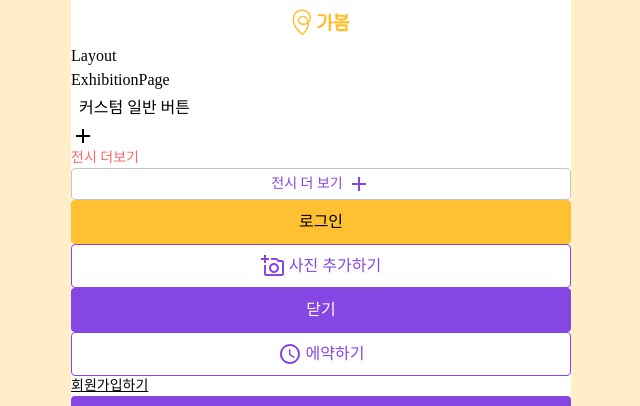
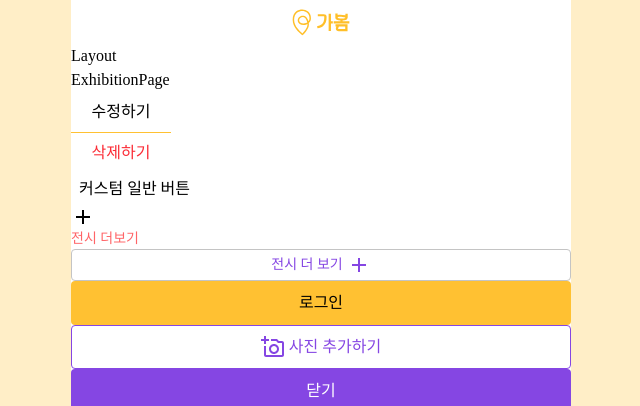
Before and after one commit to hyny-hyuny/gabom-react, a React (Vite) app: page /exhibition in a window 1280 px wide. Shown: the top 406 px of the page, without its empty margins (319-959 px from the left). Built offline with nearby package versions, Linux system fonts and the light colour scheme; a web font is replaced by a local one.

Commit message:
[Design] PopoverMenu 마크업 및 스타일링

```diff
--- /dev/null
+++ b/src/components/molecules/PopoverMenu.tsx
@@ -0,0 +1,47 @@
+import { tm } from '@/utils/tw-merge';
+import Button from '../atoms/Button';
+import LinkButton from '../atoms/LinkButton';
+
+function PopoverMenu() {
+  const popoverList: string[] = ['수정하기', '삭제하기'];
+
+  return (
+    <div className={tm('w-25 bg-green-400')}>
+      <ul className={tm('flex flex-col gap-[1px] bg-primary rounded-2xs')}>
+        {popoverList.map((item, index) => {
+          console.log(item);
+          console.log(item === '삭제하기');
+
+          let list;
+          if (item === '삭제하기') {
+            list = (
+              <Button
+                customClass={tm(`bg-transparent py-custom-3`, 'text-red-500')}
+                label={item}
+              ></Button>
+            );
+          } else {
+            list = (
+              <LinkButton
+                customClass={tm(`bg-transparent py-custom-3 no-underline`)}
+                label={item}
+                pathName=""
+              ></LinkButton>
+            );
+          }
+
+          return (
+            <li
+              key={index}
+              className="flex justify-center items-center bg-white"
+            >
+              {list}
+            </li>
+          );
+        })}
+      </ul>
+    </div>
+  );
+}
+
+export default PopoverMenu;
--- a/src/components/pages/ExhibitionPage.tsx
+++ b/src/components/pages/ExhibitionPage.tsx
@@ -1,12 +1,13 @@
 import Button from '../atoms/Button';
-import LinkButton from '../atoms/LinkButton';
+// import LinkButton from '../atoms/LinkButton';
 import ChipMenu from '../molecules/ChipMenu';
 import ExhibitionList from '../organisms/ExhibitionList';
 import IconAddPhoto from '@/assets/addPhoto.svg?react';
-import IconTime from '@/assets/time.svg?react';
-import IconReview from '@/assets/review.svg?react';
-import IconEdit from '@/assets/edit.svg?react';
+// import IconTime from '@/assets/time.svg?react';
+// import IconReview from '@/assets/review.svg?react';
+// import IconEdit from '@/assets/edit.svg?react';
 import IconPlus from '@/assets/plus.svg?react';
+import PopoverMenu from '../molecules/PopoverMenu';
 
 const categoryList = ['전체', '지역별', '무료전시', '연령대별', '마감임박'];
 const regionList = ['전체', '서울', '강원도', '부산', '타지역'];
@@ -19,6 +20,7 @@ function ExhibitionPage() {
   return (
     <section>
       ExhibitionPage
+      <PopoverMenu />
       <Button
         label="커스텀 일반 버튼"
         customClass="px-2 py-1"
@@ -71,7 +73,7 @@ function ExhibitionPage() {
         label="닫기"
         onClick={handleClick}
       ></Button>
-      <LinkButton isFilled={false} label="에약하기" color="tertiary">
+      {/* <LinkButton isFilled={false} label="에약하기" color="tertiary">
         <IconTime width={24} height={24} aria-hidden="true" />
       </LinkButton>
       <LinkButton
@@ -83,7 +85,7 @@ function ExhibitionPage() {
       </LinkButton>
       <LinkButton customClass="p-1 bg-white">
         <IconEdit aria-label="작성하기" />
-      </LinkButton>
+      </LinkButton> */}
       <ChipMenu list={categoryList} size={'medium'} />
       <ChipMenu list={regionList} size={'small'} />
       <ExhibitionList />
```
